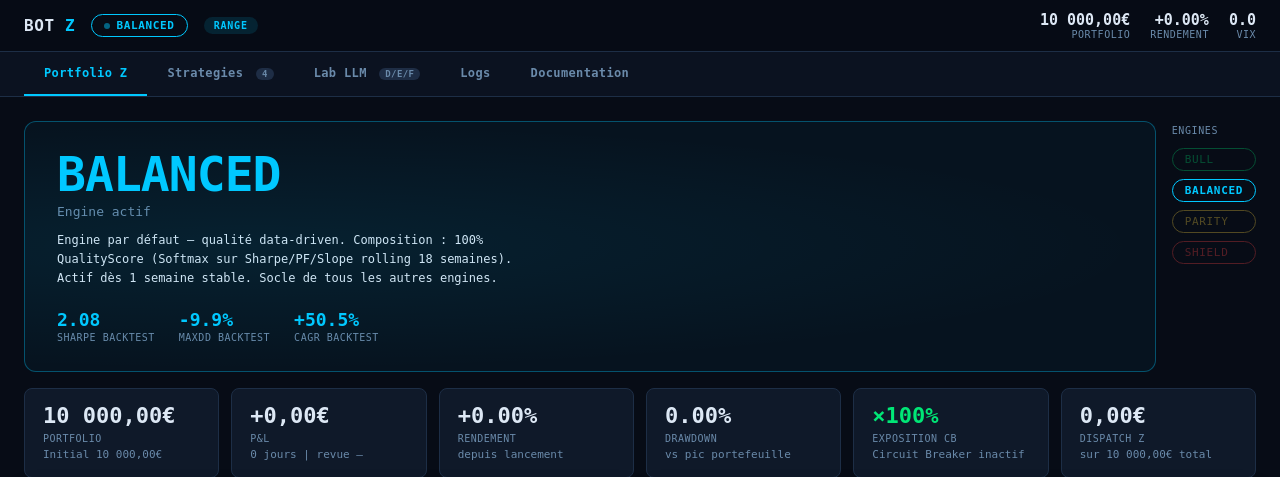
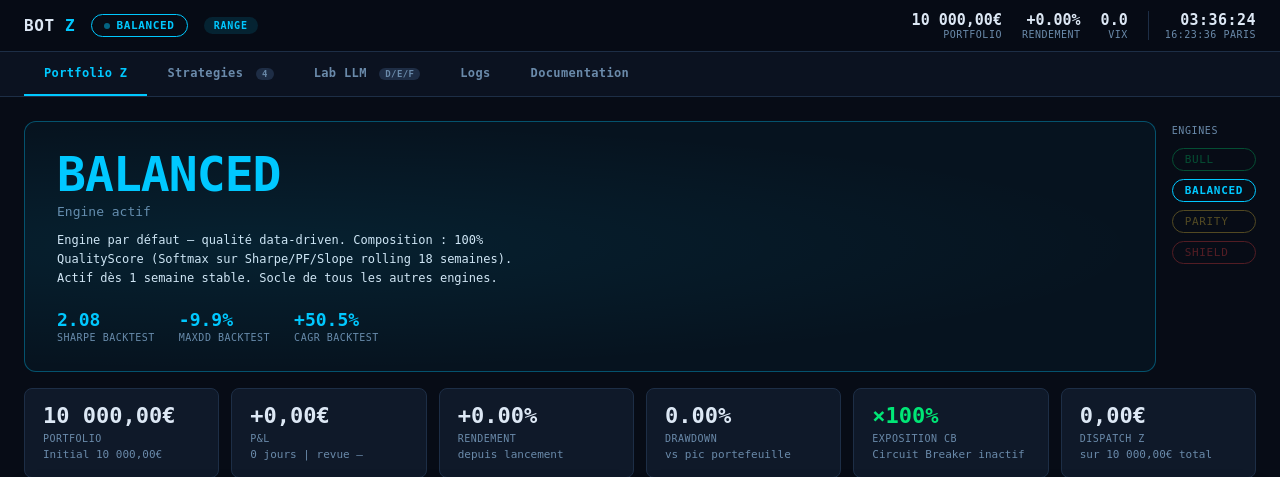
Before and after one commit to Judamour/bot, a Flask app: page / in a window 1280 px wide. Shown: the top 477 px of the page. Run offline with Flask 3, Linux system fonts and the light colour scheme; data that the repository does not hold is empty; some libraries are stand-ins or nearby versions.

Commit message:
feat: countdown prochain cycle + heure Paris dans header dashboard

```diff
--- a/dashboard/templates/index.html
+++ b/dashboard/templates/index.html
@@ -384,6 +384,10 @@
     <div class="header-kpi">
       <div class="header-kpi-val" id="hdr-vix">—</div>
       <div class="header-kpi-lbl">VIX</div>
+    </div>
+    <div class="header-kpi" style="border-left:1px solid var(--border);padding-left:16px">
+      <div class="header-kpi-val" id="hdr-countdown" style="font-variant-numeric:tabular-nums;letter-spacing:0.03em">—</div>
+      <div class="header-kpi-lbl" id="hdr-clock">— Paris</div>
     </div>
   </div>
 </header>
@@ -1516,6 +1520,44 @@ async function init() {
 
 init();
 
+// ── Countdown prochain cycle + heure Paris ────────────────────────────────
+const CYCLE_HOURS_UTC = [3, 7, 11, 15, 19, 23];
+
+function nextCycleUTC() {
+  const now = new Date();
+  const nowUTC = now.getTime() + now.getTimezoneOffset() * 60000; // ms depuis epoch en UTC
+  const d = new Date(nowUTC);
+  const h = d.getUTCHours(), m = d.getUTCMinutes(), s = d.getUTCSeconds();
+  const nowSec = h * 3600 + m * 60 + s;
+
+  for (const ch of CYCLE_HOURS_UTC) {
+    const cycleSec = ch * 3600;
+    if (cycleSec > nowSec) return cycleSec - nowSec; // secondes restantes
+  }
+  // Dernier cycle passé → prochain demain à 3h UTC
+  return (24 * 3600 - nowSec) + CYCLE_HOURS_UTC[0] * 3600;
+}
+
+function updateClock() {
+  // Heure Paris (Europe/Paris gère CET/CEST automatiquement)
+  const paris = new Intl.DateTimeFormat('fr-FR', {
+    timeZone: 'Europe/Paris',
+    hour: '2-digit', minute: '2-digit', second: '2-digit', hour12: false
+  }).format(new Date());
+
+  const rem = nextCycleUTC();
+  const hh = String(Math.floor(rem / 3600)).padStart(2, '0');
+  const mm = String(Math.floor((rem % 3600) / 60)).padStart(2, '0');
+  const ss = String(rem % 60).padStart(2, '0');
+
+  const el = document.getElementById('hdr-countdown');
+  const cl = document.getElementById('hdr-clock');
+  if (el) el.textContent = `${hh}:${mm}:${ss}`;
+  if (cl) cl.textContent = `${paris} Paris`;
+}
+updateClock();
+setInterval(updateClock, 1000);
+
 // Auto-refresh every 60s
 setInterval(() => {
   loadPortfolio();
```
